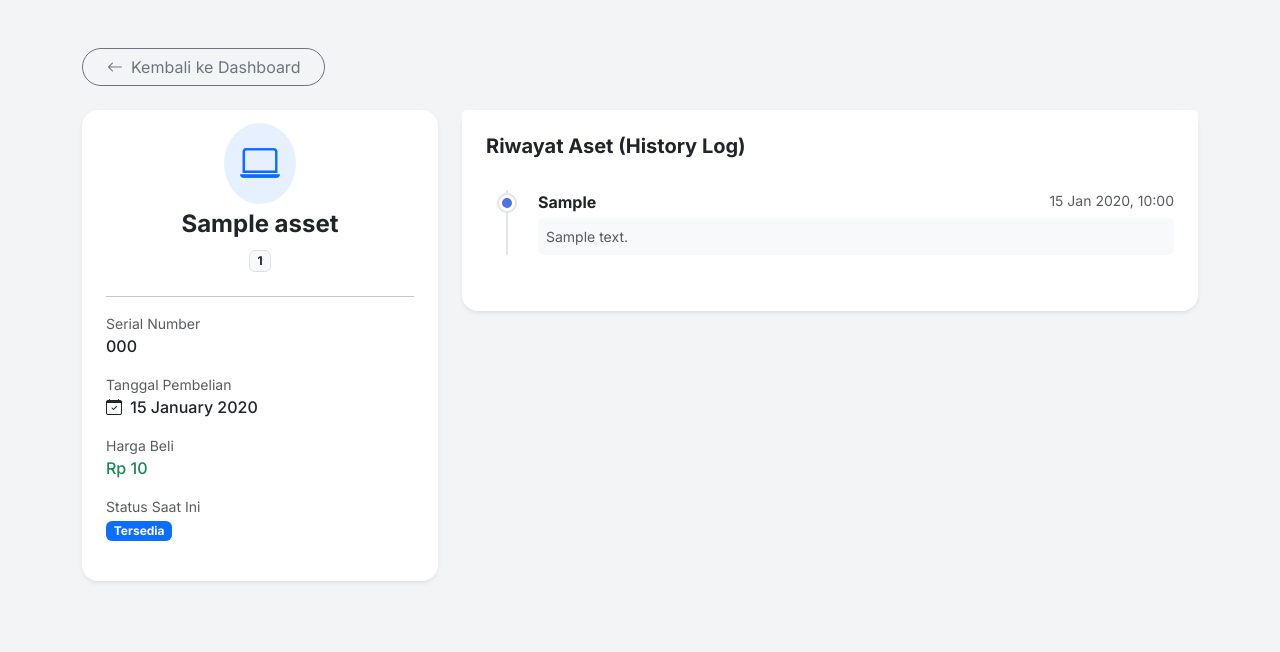
After one commit to mahsayama/asset-management, a Django app: page /asset/1/detail/ in a window 1280 px wide. The commit adds this page. Shown: the top 652 px of the page. Run offline with Django 5.2, Linux system fonts and the light colour scheme; a user stored in the database is signed in; tables that the repository leaves empty hold one stand-in row (values such as "Sample post").

Commit message:
Update fitur history log dan fix status dashboard

```diff
--- a/assets/models.py
+++ b/assets/models.py
@@ -1,4 +1,6 @@
 from django.db import models
+from django.contrib.auth.models import User
+from django.utils import timezone
 
 class Asset(models.Model):
     # --- Opsi Pilihan Kategori ---
@@ -23,7 +25,8 @@ class Asset(models.Model):
         ('Gedung 38', 'Gedung 38'),
         ('Gedung 39', 'Gedung 39'),
     ]
-    # Pilihan status aset
+
+    # --- Opsi Pilihan Status ---
     STATUS_CHOICES = [
         ('TERSEDIA', 'Tersedia'),
         ('DIPAKAI', 'Sedang Dipakai'),
@@ -31,16 +34,20 @@ class Asset(models.Model):
         ('HILANG', 'Hilang'),
     ]
 
+    # --- FIELD DATA UTAMA ---
     name = models.CharField(max_length=200, verbose_name="Nama Aset")
     barcode_id = models.CharField(max_length=100, verbose_name="ID Barcode", blank=True, null=True)
     serial_number = models.CharField(max_length=100, unique=True, verbose_name="Nomor Seri")
-    # --- FIELD BARU (Ide Lu) ---
+
     kategori = models.CharField(max_length=50, choices=KATEGORI_CHOICES)
     lokasi = models.CharField(max_length=50, choices=LOKASI_CHOICES)
 
-    def __str__(self):
-        return f"{self.nama_barang} - {self.kategori}"
+    purchase_date = models.DateField(verbose_name="Tanggal Beli")
+    price = models.DecimalField(max_digits=15, decimal_places=0, verbose_name="Harga")
+    status = models.CharField(max_length=20, choices=STATUS_CHOICES, default='TERSEDIA')
+    note = models.TextField(blank=True, null=True, verbose_name="Keterangan")
 
+    # --- FIELD USER & HISTORY ---
     # Pengguna Saat Ini
     current_user = models.CharField(max_length=100, null=True, blank=True, verbose_name="Pengguna Saat Ini")
     current_dept = models.CharField(max_length=100, null=True, blank=True, verbose_name="Dept/Divisi Saat Ini")
@@ -49,17 +56,23 @@ class Asset(models.Model):
     prev_user = models.CharField(max_length=100, null=True, blank=True, verbose_name="Pengguna Sebelumnya")
     prev_dept = models.CharField(max_length=100, null=True, blank=True, verbose_name="Dept/Divisi Sebelumnya")
 
+    # --- TIMESTAMP ---
     created_at = models.DateTimeField(auto_now_add=True)
     updated_at = models.DateTimeField(auto_now=True)
 
     def __str__(self):
-        return self.name
-    purchase_date = models.DateField(verbose_name="Tanggal Beli")
-    price = models.DecimalField(max_digits=15, decimal_places=0, verbose_name="Harga")
-    status = models.CharField(max_length=20, choices=STATUS_CHOICES, default='TERSEDIA')
-    note = models.TextField(blank=True, null=True, verbose_name="Keterangan")
+        return f"{self.name} ({self.serial_number})"
 
-    created_at = models.DateTimeField(auto_now_add=True) # Mencatat kapan data diinput
+# --- MODEL HISTORY (AUDIT LOG) ---
+class AssetHistory(models.Model):
+    # PERHATIKAN: Ini semua menjorok ke dalam (Indented)
+    asset = models.ForeignKey(Asset, on_delete=models.CASCADE, related_name='history')
+    changed_by = models.ForeignKey(User, on_delete=models.SET_NULL, null=True)
+    event_date = models.DateTimeField(default=timezone.now)
+    description = models.TextField()
+
+    class Meta:
+        ordering = ['-event_date']
 
     def __str__(self):
-        return f"{self.name} ({self.serial_number})"
+        return f"{self.asset.name} - {self.description}"
--- /dev/null
+++ b/assets/templates/assets/asset_detail.html
@@ -0,0 +1,85 @@
+{% load static %}
+<!DOCTYPE html>
+<html lang="id">
+<head>
+    <meta charset="UTF-8">
+    <title>Detail Aset - {{ asset.name }}</title>
+    <link href="https://fonts.googleapis.com/css2?family=Inter:wght@300;400;500;600;700&display=swap" rel="stylesheet">
+    <link href="https://cdn.jsdelivr.net/npm/bootstrap@5.3.0/dist/css/bootstrap.min.css" rel="stylesheet">
+    <link rel="stylesheet" href="https://cdn.jsdelivr.net/npm/bootstrap-icons@1.10.5/font/bootstrap-icons.css">
+    <style>
+        body { font-family: 'Inter', sans-serif; background-color: #f3f4f6; }
+        .timeline { border-left: 2px solid #e1e5e9; margin-left: 20px; padding-left: 30px; position: relative; }
+        .timeline-item { position: relative; margin-bottom: 2rem; }
+        .timeline-dot {
+            width: 16px; height: 16px; background: #4e73df; border-radius: 50%;
+            position: absolute; left: -39px; top: 5px; border: 3px solid #fff; box-shadow: 0 0 0 2px #e1e5e9;
+        }
+    </style>
+</head>
+<body>
+    <div class="container py-5">
+
+        <a href="{% url 'asset_list' %}" class="btn btn-outline-secondary mb-4 rounded-pill px-4">
+            <i class="bi bi-arrow-left me-2"></i>Kembali ke Dashboard
+        </a>
+
+        <div class="row">
+            <div class="col-lg-4 mb-4">
+                <div class="card border-0 shadow-sm rounded-4">
+                    <div class="card-body p-4">
+                        <div class="text-center mb-4">
+                            <i class="bi bi-laptop fs-1 text-primary bg-primary bg-opacity-10 p-3 rounded-circle"></i>
+                            <h4 class="mt-3 fw-bold">{{ asset.name }}</h4>
+                            <span class="badge bg-light text-dark border">{{ asset.barcode_id|default:"No Barcode" }}</span>
+                        </div>
+                        <hr>
+                        <div class="mb-3">
+                            <small class="text-muted d-block">Serial Number</small>
+                            <span class="fw-medium">{{ asset.serial_number }}</span>
+                        </div>
+                        <div class="mb-3">
+                            <small class="text-muted d-block">Tanggal Pembelian</small>
+                            <span class="fw-medium text-dark">
+                                <i class="bi bi-calendar-check me-1"></i> {{ asset.purchase_date|date:"d F Y"|default:"-" }}
+                            </span>
+                        </div>
+                        <div class="mb-3">
+                            <small class="text-muted d-block">Harga Beli</small>
+                            <span class="fw-medium text-success">Rp {{ asset.price }}</span>
+                        </div>
+                        <div class="mb-3">
+                            <small class="text-muted d-block">Status Saat Ini</small>
+                            <span class="badge bg-primary">{{ asset.get_status_display }}</span>
+                        </div>
+                    </div>
+                </div>
+            </div>
+
+            <div class="col-lg-8">
+                <div class="card border-0 shadow-sm rounded-4">
+                    <div class="card-header bg-white p-4 border-bottom-0">
+                        <h5 class="fw-bold mb-0">Riwayat Aset (History Log)</h5>
+                    </div>
+                    <div class="card-body p-4 pt-0">
+                        <div class="timeline mt-2">
+                            {% for history in history_list %}
+                            <div class="timeline-item">
+                                <div class="timeline-dot"></div>
+                                <div class="d-flex justify-content-between mb-1">
+                                    <span class="fw-bold text-dark">{{ history.changed_by.username|title }}</span>
+                                    <small class="text-muted">{{ history.event_date|date:"d M Y, H:i" }}</small>
+                                </div>
+                                <p class="text-muted mb-0 small bg-light p-2 rounded">{{ history.description }}</p>
+                            </div>
+                            {% empty %}
+                            <p class="text-muted text-center">Belum ada riwayat tercatat.</p>
+                            {% endfor %}
+                        </div>
+                    </div>
+                </div>
+            </div>
+        </div>
+    </div>
+</body>
+</html>
--- a/assets/views.py
+++ b/assets/views.py
@@ -2,7 +2,8 @@ import openpyxl # <--- Import alat barunya
 from django.http import HttpResponse # <--- Buat ngirim file ke browser
 from django.shortcuts import render, redirect, get_object_or_404
 from django.db.models import Count # <--- Pastikan import ini ada
-from .models import Asset
+from django.db import transaction  # <--- INI BIASANYA KETINGGALAN
+from .models import Asset, AssetHistory # <--- PASTIIN AssetHistory UDAH DITULIS
 from .forms import AssetForm
 # --- 1. Import Gembok ---
 from django.contrib.auth.decorators import login_required
@@ -69,20 +70,63 @@ def asset_create(request):
         # --- FUNGSI EDIT ---
 @login_required
 def asset_update(request, pk):
-    # Cari aset berdasarkan ID (pk), kalau gak ada kasih error 404
-    asset = get_object_or_404(Asset, pk=pk)
+    # 1. Ambil data asli dari database (Sebelum diedit)
+    asset_obj = get_object_or_404(Asset, pk=pk)
+
+    # Simpan user lama di variabel sementara
+    old_current_user = asset_obj.current_user
+    old_current_dept = asset_obj.current_dept
 
     if request.method == 'POST':
-        # Masukin data baru ke form, TAPI load juga data lamanya (instance=asset)
-        form = AssetForm(request.POST, instance=asset)
+        form = AssetForm(request.POST, request.FILES, instance=asset_obj)
+
         if form.is_valid():
-            form.save()
+            if form.has_changed():
+                changes = []
+
+                # --- LOGIKA OTOMATIS PINDAH USER (AUTO HANDOVER) ---
+                # Cek apakah field 'current_user' ada dalam daftar perubahan?
+                if 'current_user' in form.changed_data:
+                    # Ambil instance tapi jangan save ke DB dulu
+                    temp_asset = form.save(commit=False)
+
+                    # Pindahkan user lama ke kolom 'prev_user'
+                    temp_asset.prev_user = old_current_user
+                    # Pindahkan dept lama ke kolom 'prev_dept' (opsional)
+                    temp_asset.prev_dept = old_current_dept
+
+                    # Tambahin catatan ke changes biar masuk history
+                    changes.append(f"Handover aset: '{old_current_user}' pindah jadi User Sebelumnya.")
+
+                # --- LOGIKA DETEKSI PERUBAHAN LAIN ---
+                for field in form.changed_data:
+                    field_label = form.fields[field].label or field
+                    new_value = form.cleaned_data.get(field)
+
+                    if field == 'status':
+                         new_value = dict(Asset.STATUS_CHOICES).get(new_value, new_value)
+
+                    if new_value is None:
+                        new_value = "-"
+
+                    changes.append(f"{field_label} diubah menjadi '{new_value}'")
+
+                with transaction.atomic():
+                    # Save aset yang sudah diupdate (termasuk prev_user otomatis tadi)
+                    asset = form.save()
+
+                    AssetHistory.objects.create(
+                        asset=asset,
+                        changed_by=request.user,
+                        description=". ".join(changes)
+                    )
+            else:
+                form.save()
+
             return redirect('asset_list')
     else:
-        # Kalau baru buka, isi form dengan data lama
-        form = AssetForm(instance=asset)
+        form = AssetForm(instance=asset_obj)
 
-    # Kita pakai file HTML yang sama kayak waktu 'tambah' (reusable!)
     return render(request, 'assets/asset_form.html', {'form': form})
 
 # --- FUNGSI HAPUS ---
@@ -138,3 +182,13 @@ def export_excel(request):
     # 5. Simpan dan kirim ke browser
     workbook.save(response)
     return response
+
+@login_required
+def asset_detail(request, pk):
+    asset = get_object_or_404(Asset, pk=pk)
+    history_list = asset.history.all() # Ambil semua history aset ini
+
+    return render(request, 'assets/asset_detail.html', {
+        'asset': asset,
+        'history_list': history_list
+    })
--- a/config/urls.py
+++ b/config/urls.py
@@ -1,29 +1,35 @@
 from django.contrib import admin
 from django.urls import path
-# Import views bawaan Django buat login/logout
 from django.contrib.auth import views as auth_views
-# Import 2 fungsi baru: asset_update & asset_delete
-from assets.views import asset_list, asset_create, asset_update, asset_delete
-# Import fungsi baru 'export_excel'
-from assets.views import asset_list, asset_create, asset_update, asset_delete, export_excel
+
+# Import SEMUA fungsi dari views di sini (termasuk asset_detail)
+from assets.views import (
+    asset_list,
+    asset_create,
+    asset_update,
+    asset_delete,
+    export_excel,
+    asset_detail  # <--- Jangan lupa koma di baris sebelumnya
+)
 
 urlpatterns = [
     path('admin/', admin.site.urls),
 
-    # --- JALUR LOGIN & LOGOUT BARU ---
-    # Kita arahkan ke template 'assets/login.html' (nanti kita buat)
+    # --- JALUR LOGIN & LOGOUT ---
     path('login/', auth_views.LoginView.as_view(template_name='assets/login.html'), name='login'),
-    # Kalau logout, lempar ke next_page='login'
     path('logout/', auth_views.LogoutView.as_view(next_page='login'), name='logout'),
-    # ---------------------------------
 
-    # Alamat halaman utama (kosong artinya root domain)
+    # --- DASHBOARD & CRUD ---
     path('', asset_list, name='asset_list'),
-    path('tambah/', asset_create, name='asset_create'), # <--- Jalur baru
+    path('tambah/', asset_create, name='asset_create'),
 
-    # --- TAMBAHAN BARU ---
-    # <int:pk> itu artinya: "Tolong tangkap nomor ID asetnya"
+    # <int:pk> artinya menangkap ID aset
     path('edit/<int:pk>/', asset_update, name='asset_update'),
     path('hapus/<int:pk>/', asset_delete, name='asset_delete'),
-    path('export/', export_excel, name='export_excel'), # <--- Jalur baru
+
+    # --- FITUR TAMBAHAN ---
+    path('export/', export_excel, name='export_excel'),
+
+    # Jalur Detail History (Perhatikan: sudah tidak pakai 'views.' lagi)
+    path('asset/<int:pk>/detail/', asset_detail, name='asset_detail'),
 ]
```
Also changed, not shown: assets/templates/assets/asset_form.html (+31 -8 lines), assets/templates/assets/asset_list.html (+7 -3 lines), assets/migrations/0005_assethistory.py (added).
